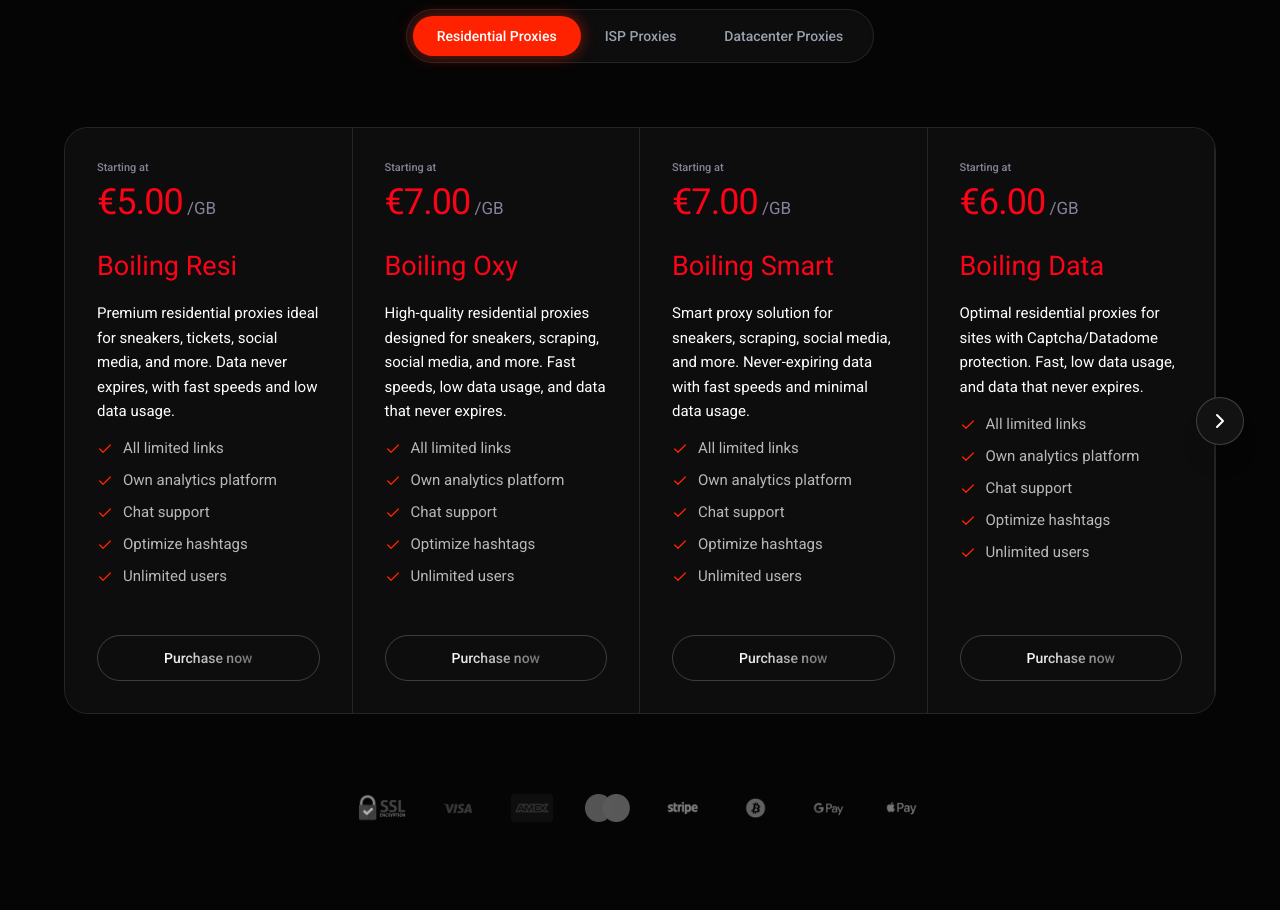
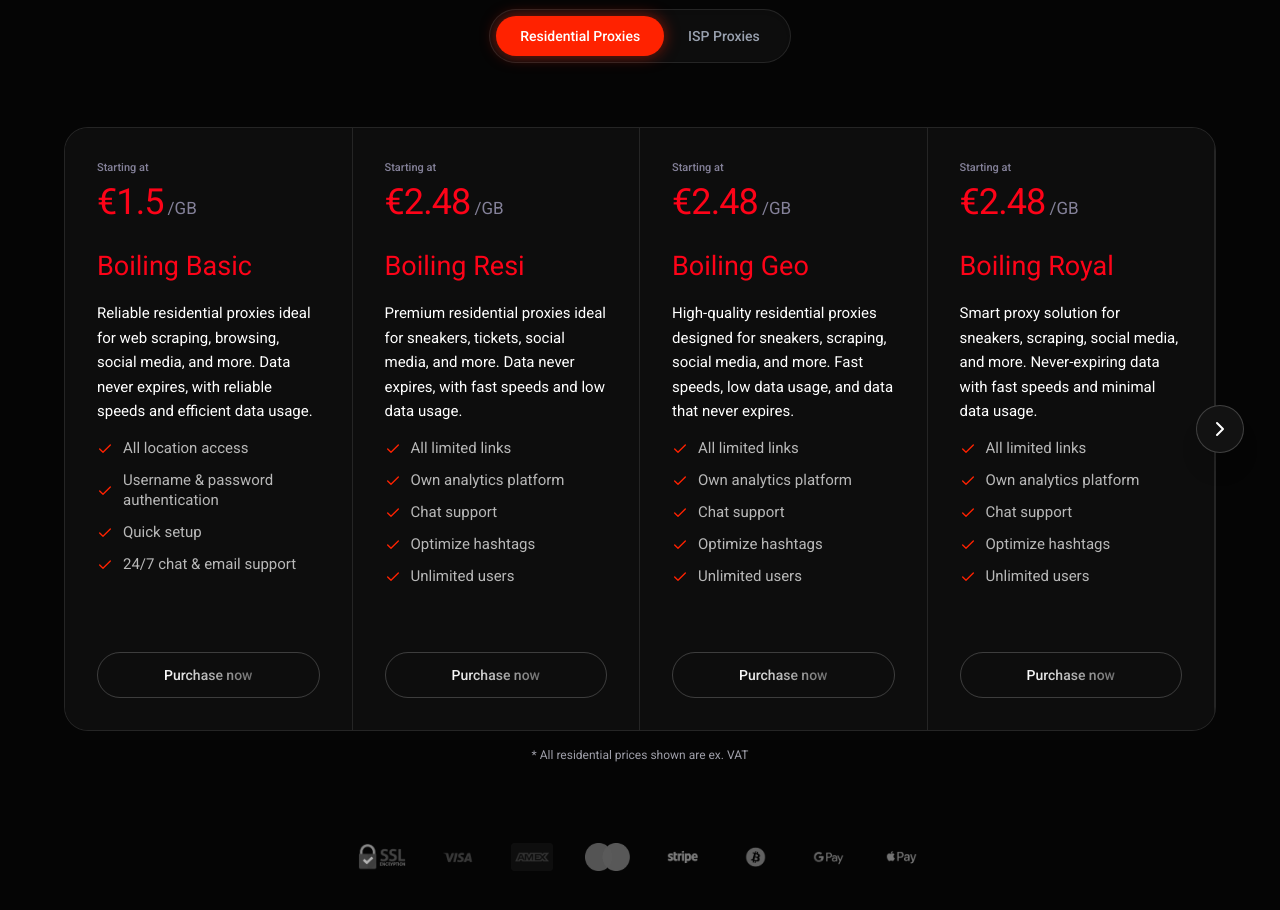
Before and after one commit to TharushaK01/boilingproxies, a Next.js app: page / in a window 1280 px wide. Shown: the part 2840-3750 px from the top of the page. Built offline with nearby package versions, Linux system fonts and the light colour scheme.

Commit message:
price cards updated

```diff
--- a/components/home/HomePage.tsx
+++ b/components/home/HomePage.tsx
@@ -82,15 +82,6 @@ const pricingPlans = {
       features: ["Static Residential IP", "1 Gbps speed", "24/7 Support"],
     },
   ],
-  datacenter: [
-    {
-      price: "£12.00",
-      unit: "/Mo",
-      name: "DC Starter",
-      description: "High-speed datacenter proxies.",
-      features: ["Dedicated IPs", "Unlimited bandwidth", "24/7 Support"],
-    },
-  ],
 };
 
 interface Feature {
@@ -146,6 +137,7 @@ interface Plan {
   id: string;
   price?: string;
   unit?: string;
+  vatNote?: string;
   title: string;
   description: string;
   subDescription?: string;
@@ -154,8 +146,22 @@ interface Plan {
 
 const residentialPlans: Plan[] = [
   {
+    id: "basic",
+    price: "€1.5",
+    unit: "/GB",
+    title: "Boiling Basic",
+    description:
+      "Reliable residential proxies ideal for web scraping, browsing, social media, and more. Data never expires, with reliable speeds and efficient data usage.",
+    features: [
+      "All location access",
+      "Username & password authentication",
+      "Quick setup",
+      "24/7 chat & email support",
+    ],
+  },
+  {
     id: "resi",
-    price: "€5.00",
+    price: "€2.48",
     unit: "/GB",
     title: "Boiling Resi",
     description:
@@ -169,10 +175,10 @@ const residentialPlans: Plan[] = [
     ],
   },
   {
-    id: "oxy",
-    price: "€7.00",
+    id: "geo",
+    price: "€2.48",
     unit: "/GB",
-    title: "Boiling Oxy",
+    title: "Boiling Geo",
     description:
       "High-quality residential proxies designed for sneakers, scraping, social media, and more. Fast speeds, low data usage, and data that never expires.",
     features: [
@@ -184,10 +190,10 @@ const residentialPlans: Plan[] = [
     ],
   },
   {
-    id: "smart",
-    price: "€7.00",
+    id: "royal",
+    price: "€2.48",
     unit: "/GB",
-    title: "Boiling Smart",
+    title: "Boiling Royal",
     description:
       "Smart proxy solution for sneakers, scraping, social media, and more. Never-expiring data with fast speeds and minimal data usage.",
     features: [
@@ -199,10 +205,10 @@ const residentialPlans: Plan[] = [
     ],
   },
   {
-    id: "data",
-    price: "€6.00",
+    id: "wave",
+    price: "€4.13",
     unit: "/GB",
-    title: "Boiling Data",
+    title: "Boiling Wave",
     description:
       "Optimal residential proxies for sites with Captcha/Datadome protection. Fast, low data usage, and data that never expires.",
     features: [
@@ -214,10 +220,10 @@ const residentialPlans: Plan[] = [
     ],
   },
   {
-    id: "ultra",
-    price: "€4.00",
+    id: "brain",
+    price: "€4.13",
     unit: "/GB",
-    title: "Boiling Go",
+    title: "Boiling Brain",
     description:
       "Top-tier proxies at the best price, perfect for sneakers, tickets, social media, and more. Data never expires, fast speeds, and low data usage.",
     features: [
@@ -229,12 +235,27 @@ const residentialPlans: Plan[] = [
     ],
   },
   {
-    id: "max",
-    title: "Boiling B2B Enterprise Plan",
+    id: "data",
+    price: "€4.13",
+    unit: "/GB",
+    title: "Boiling Data",
     description:
-      "Get a proxy plan designed just for you. We offer flexible options and dedicated support to match your specific needs.",
-    subDescription:
-      "Click on the 'Contact' button below to reach out to us and create a plan that fits perfectly!",
+      "Reliable residential proxies at an affordable price, perfect for web scraping, social media, browsing, and more. Data never expires, with fast speeds and efficient data usage.",
+    features: [
+      "All limited links",
+      "Own analytics platform",
+      "Chat support",
+      "Optimize hashtags",
+      "Unlimited users",
+    ],
+  },
+  {
+    id: "private",
+    price: "€4.13",
+    unit: "/GB",
+    title: "Boiling Private",
+    description:
+      "High-quality residential proxies built for everyday use, ideal for scraping, social media, browsing, and more. Data never expires, with reliable speeds and low data usage.",
     features: [
       "All limited links",
       "Own analytics platform",
@@ -248,29 +269,12 @@ const residentialPlans: Plan[] = [
 const ispPlans: Plan[] = [
   {
     id: "isp",
-    price: "€2.00",
+    price: "€1.65 - 1.99",
     unit: "/ISP",
+    vatNote: "(Vat Excluded)",
     title: "Boiling ISP's",
     description:
       "High-performance ISP proxies perfect for Nike, Demandware, Ticketmaster, Shopify, Asos, and more. Enjoy 28 days of unlimited usage with auto-renewal. EU-based for the best speed.",
-    features: [
-      "All limited links",
-      "Own analytics platform",
-      "Chat support",
-      "Optimize hashtags",
-      "Unlimited users",
-    ],
-  },
-];
-
-const datacenterPlans: Plan[] = [
-  {
-    id: "dc",
-    price: "€0.50",
-    unit: "/DC",
-    title: "Boiling DC's",
-    description:
-      "Ultra-fast datacenter proxies perfect for Nike, BSTN, Shopify, Asos, and more. Enjoy 28 days of unlimited use with auto-renewal. EU-based for optimal performance.",
     features: [
       "All limited links",
       "Own analytics platform",
@@ -407,14 +411,14 @@ const faqData: FAQItem[] = [
 export default function HomePage() {
   const [mobileMenuOpen, setMobileMenuOpen] = useState(false);
   const [pricingTab, setPricingTab] = useState<
-    "residential" | "isp" | "datacenter"
+    "residential" | "isp"
   >("residential");
   const [openFaq, setOpenFaq] = useState<number | null>(null);
   const duplicatedLogos = [...brandLogos, ...brandLogos];
   const imageSrc = "/dashboard-preview.svg";
 
   const [activeTab, setActiveTab] = useState<
-    "residential" | "isp" | "datacenter"
+    "residential" | "isp"
   >("residential");
 
   const scrollContainerRef = useRef<HTMLDivElement>(null);
@@ -452,8 +456,6 @@ export default function HomePage() {
         return residentialPlans;
       case "isp":
         return ispPlans;
-      case "datacenter":
-        return datacenterPlans;
       default:
         return residentialPlans;
     }
@@ -853,8 +855,7 @@ export default function HomePage() {
             <div className="inline-flex items-center bg-[#0d0d0d] border border-white/10 rounded-full p-1.5 shadow-inner">
               <button
                 onClick={() => setActiveTab("residential")}
-                className={`px-5 sm:px-6 py-2 sm:py-2.5 rounded-full text-xs sm:text-sm font-medium transition-all duration-300 ${
-                  activeTab === "residential"
+                className={`px-5 sm:px-6 py-2 sm:py-2.5 rounded-full text-xs sm:text-sm font-medium transition-all duration-300 ${activeTab === "residential"
                   ? "bg-[#ff2200] text-white shadow-[0_0_15px_rgba(255,34,0,0.5)]"
                   : "text-gray-400 hover:text-white"
                   }`}
@@ -863,23 +864,12 @@ export default function HomePage() {
               </button>
               <button
                 onClick={() => setActiveTab("isp")}
-                className={`px-5 sm:px-6 py-2 sm:py-2.5 rounded-full text-xs sm:text-sm font-medium transition-all duration-300 ${
-                  activeTab === "isp"
+                className={`px-5 sm:px-6 py-2 sm:py-2.5 rounded-full text-xs sm:text-sm font-medium transition-all duration-300 ${activeTab === "isp"
                   ? "bg-[#ff2200] text-white shadow-[0_0_15px_rgba(255,34,0,0.5)]"
                   : "text-gray-400 hover:text-white"
                   }`}
               >
                 ISP Proxies
-              </button>
-              <button
-                onClick={() => setActiveTab("datacenter")}
-                className={`px-5 sm:px-6 py-2 sm:py-2.5 rounded-full text-xs sm:text-sm font-medium transition-all duration-300 ${
-                  activeTab === "datacenter"
-                    ? "bg-[#ff2200] text-white shadow-[0_0_15px_rgba(255,34,0,0.5)]"
-                    : "text-gray-400 hover:text-white"
-                }`}
-              >
-                Datacenter Proxies
               </button>
             </div>
           </div>
@@ -912,8 +902,7 @@ export default function HomePage() {
             <div
               ref={scrollContainerRef}
               onScroll={checkScrollability}
-              className={`flex overflow-x-auto scrollbar-none snap-x snap-mandatory gap-0 rounded-3xl border border-white/10 bg-[#0d0d0d] transition-all duration-500 ${
-                currentPlans.length === 1 ? "max-w-md mx-auto" : "w-full"
+              className={`flex overflow-x-auto scrollbar-none snap-x snap-mandatory gap-0 rounded-3xl border border-white/10 bg-[#0d0d0d] transition-all duration-500 ${currentPlans.length === 1 ? "max-w-md mx-auto" : "w-full"
                 }`}
               style={{ scrollbarWidth: "none", msOverflowStyle: "none" }}
             >
@@ -923,10 +912,8 @@ export default function HomePage() {
                 return (
                   <div
                     key={plan.id}
-                    className={`snap-start flex-none w-full sm:w-1/2 ${
-                      currentPlans.length === 1 ? "lg:w-full" : "lg:w-1/4"
-                    } p-6 sm:p-8 flex flex-col justify-between ${
-                      index !== currentPlans.length - 1
+                    className={`snap-start flex-none w-full sm:w-1/2 ${currentPlans.length === 1 ? "lg:w-full" : "lg:w-1/4"
+                      } p-6 sm:p-8 flex flex-col justify-between ${index !== currentPlans.length - 1
                         ? "border-b lg:border-b-0 lg:border-r border-white/10"
                         : ""
                       }`}
@@ -943,13 +930,18 @@ export default function HomePage() {
                           <span className="text-[11px] text-[#848199] font-medium block mb-1">
                             Starting at
                           </span>
-                          <div className="flex items-baseline mb-6">
+                          <div className="flex items-baseline flex-wrap gap-y-1 mb-6">
                             <span className="text-3xl sm:text-[36px] font-regular text-[#FD0318] tracking-tight">
                               {plan.price}
                             </span>
                             <span className="text-[17px] text-[#848199] font-regular ml-1">
                               {plan.unit}
                             </span>
+                            {plan.vatNote && (
+                              <span className="text-sm sm:text-base font-bold text-white ml-2">
+                                {plan.vatNote}
+                              </span>
+                            )}
                           </div>
 
                           <h3 className="text-xl sm:text-[27px] font-regular text-[#FD0318] mb-4">
@@ -1001,6 +993,7 @@ export default function HomePage() {
             </div>
           </div>
         </ScrollReveal>
+        <p className="text-xs text-zinc-400 mt-4 text-center w-full">* All residential prices shown are ex. VAT</p>
         <ScrollReveal yOffset={40} delay={0.6}>
           {/* Payment Provider Badges Footer */}
           <div className="mt-16 sm:mt-20 flex flex-wrap items-center justify-center gap-6 sm:gap-8 opacity-70 hover:opacity-100 transition-opacity duration-300">
@@ -1239,8 +1232,7 @@ export default function HomePage() {
 
                     {/* Collapsible Answer Content */}
                     <div
-                      className={`grid transition-all duration-300 ease-in-out ${
-                        isOpen
+                      className={`grid transition-all duration-300 ease-in-out ${isOpen
                         ? "grid-rows-[1fr] opacity-100 mt-3 sm:mt-4"
                         : "grid-rows-[0fr] opacity-0 mt-0"
                         }`}
```
Also changed, not shown: 1 other file (tests, documents, lock files or other folders). Lines whose indentation alone changed are shown as unchanged.
